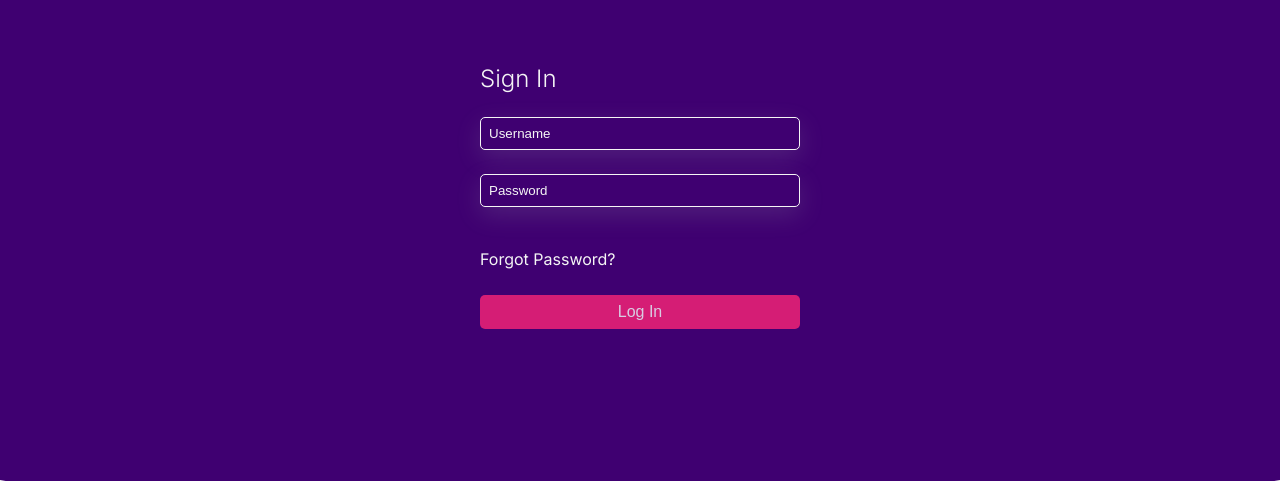
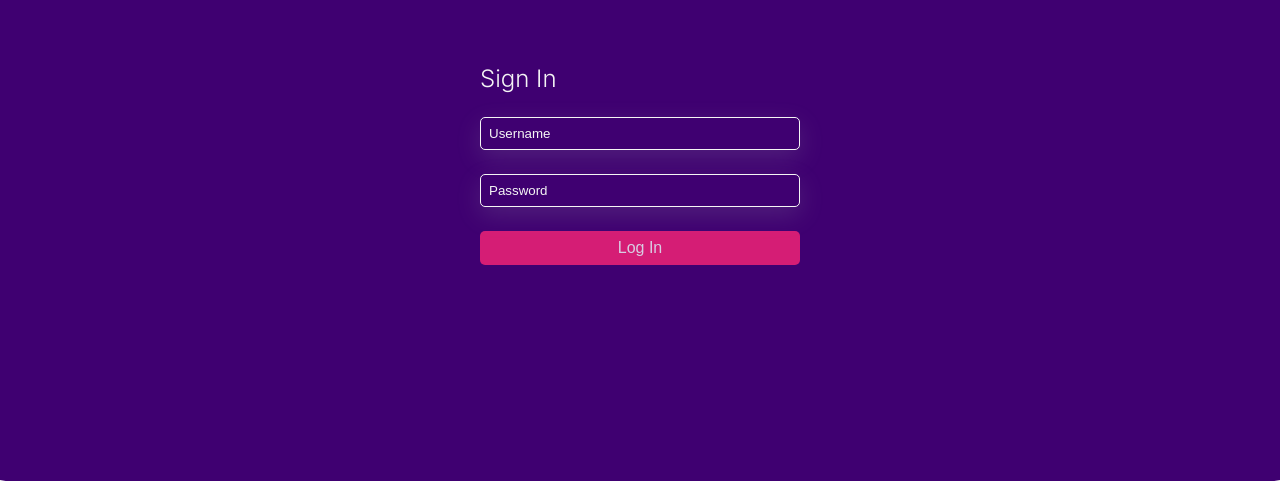
Before and after one commit to gisellepbn/health-tracker, a Django app: page /sign-in in a window 1280 px wide. Shown: the part 64-545 px from the top of the page. Run offline with Django 4.2, Linux system fonts and the light colour scheme.

Commit message:
Refactor sign in page

```diff
--- a/plans/templates/plans/sign-in.html
+++ b/plans/templates/plans/sign-in.html
@@ -8,7 +8,6 @@
 		{% csrf_token %}
 		<h3 class="form-title">Sign In</h3>
 		{{form.username}} {{form.password}}
-		<p>Forgot Password?</p>
 		<input class="btn form-btn" type="submit" value="Log In" />
 	</form>
 </div>
```
